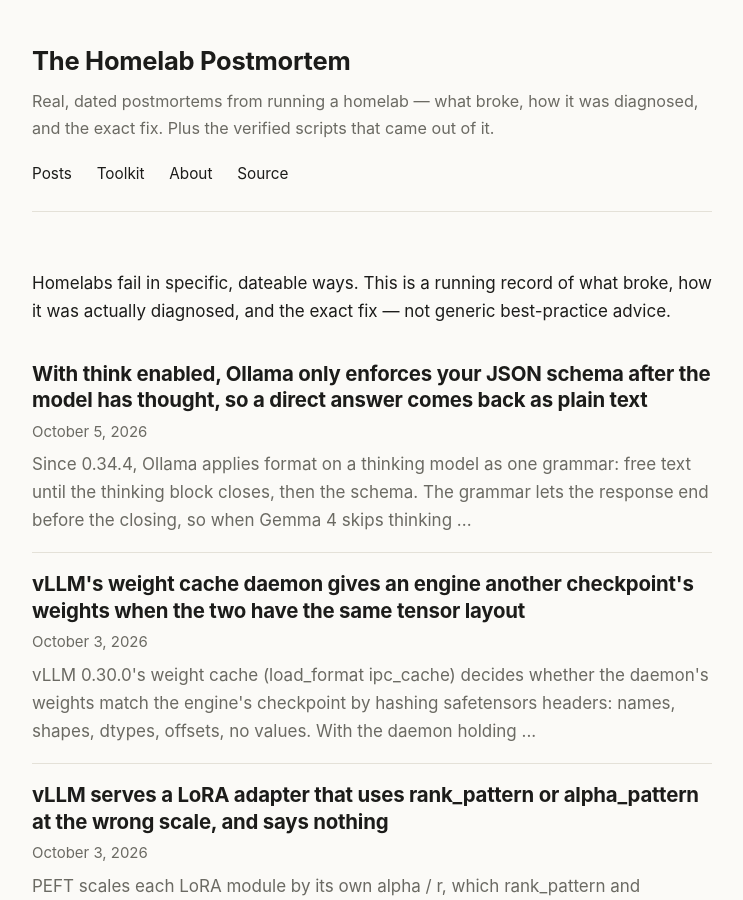
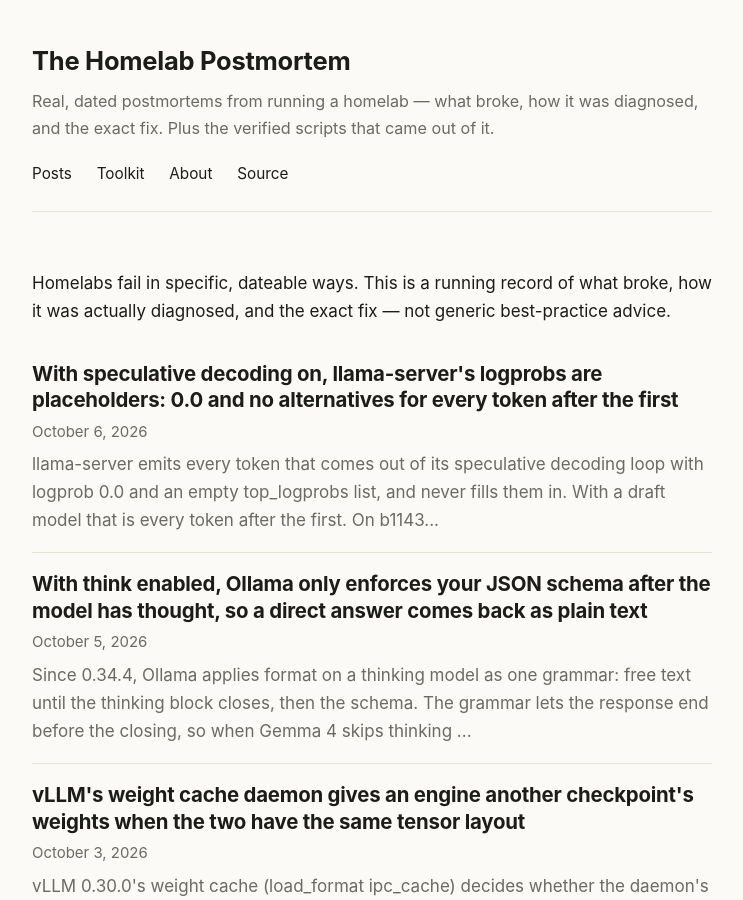
Before and after one commit to mitoyosh/homelab-postmortem, a Jekyll site: the page built from index.html, in a window 1280 px wide and 900 px high. Shown: the whole window, without its empty margins (268-1011 px from the left). Built offline with Jekyll 4.4.1, drawn with Linux system fonts in a browser that asks for light colours; some of the changed lines change nothing that is shown.

Commit message:
Post: llama-server returns placeholder logprobs under speculative decoding

````diff
--- a/_config.yml
+++ b/_config.yml
@@ -46,7 +46,7 @@
     title: "Local LLM artifacts"
     price: "$5"
     question: "Is the model, adapter, or build you just installed the thing it says it is?"
-    detail: "Sixteen checks. An Ollama quantisation that pulls and runs and returns no working code, a LoRA adapter accepted and applied to zero layers, a build that reports a commit hash from a repository it has never heard of, a response_format the server accepts and then ignores, a previous_response_id that is accepted and dropped, a tool parameter the gemma4 renderer never shows the model, an embedding batch whose positions the library reads past the end of, a prompt cache whose \"no limit\" setting keeps less than the default, and a decision model whose confidence is sharpened tenfold by a temperature its own library clamps at load time, a VRAM reservation Ollama prints in its log and never passes to the runner that places the layers, model sampling settings the OpenAI-compatible API quietly replaces with 1.0, an end-of-generation token chosen by its spelling that stops a model mid-sentence with a normal finish, a sleep mode that loses or crashes on a request arriving just before it sleeps, a JSON schema whose keys come back alphabetised so the model fills the wrong fields, a JSON schema a thinking model escapes whenever it answers without thinking, and a LoRA adapter whose per-module scaling vLLM drops without a word."
+    detail: "Seventeen checks. An Ollama quantisation that pulls and runs and returns no working code, a LoRA adapter accepted and applied to zero layers, a build that reports a commit hash from a repository it has never heard of, a response_format the server accepts and then ignores, a previous_response_id that is accepted and dropped, a tool parameter the gemma4 renderer never shows the model, an embedding batch whose positions the library reads past the end of, a prompt cache whose \"no limit\" setting keeps less than the default, and a decision model whose confidence is sharpened tenfold by a temperature its own library clamps at load time, a VRAM reservation Ollama prints in its log and never passes to the runner that places the layers, model sampling settings the OpenAI-compatible API quietly replaces with 1.0, an end-of-generation token chosen by its spelling that stops a model mid-sentence with a normal finish, a sleep mode that loses or crashes on a request arriving just before it sleeps, a JSON schema whose keys come back alphabetised so the model fills the wrong fields, a JSON schema a thinking model escapes whenever it answers without thinking, logprobs that speculative decoding fills with certainty, and a LoRA adapter whose per-module scaling vLLM drops without a word."
     buy_url: "https://buy.stripe.com/cNiaEWb7C0yge8rcT65Vu07"
 
 baseurl: ""
--- a/_posts/2026-09-26-laya-onnx-port-skips-the-temperature-clamp.md
+++ b/_posts/2026-09-26-laya-onnx-port-skips-the-temperature-clamp.md
@@ -122,3 +122,5 @@
 **A fix applied when data is loaded only fixes the loader.** laya's clamp is correct and it shipped quickly, but it lives in the code path that reads the file, and the file still says 0.1006. Every other reader of that file — an exporter, a port to another runtime, a script that inspects the config — gets the old behaviour with no warning, because the warning is also in the loader. When you are downstream of a fix, check which of the two it changed, and if it was the loader, find out whether you use that loader. The same pattern — the value in the file is not the value in effect — made [`--cache-ram -1` mean something other than its label](https://homelabpostmortem.com/2026/09/24/llama-server-cache-ram-minus-one-is-not-no-limit/); there the translation happened in the server, and anyone reading the flag's help text got the wrong idea.
 
 **Test the number you act on, not the answer.** A decision model's pitch is the probability. A test suite that checks only the argmax will pass through any calibration bug, including this one — every answer here was identical across all three arms.
+
+The same goes for the instrument that reads the number. With speculative decoding on, [llama-server's logprobs are placeholders](https://homelabpostmortem.com/2026/10/06/llama-server-speculative-decoding-returns-placeholder-logprobs/) that say every token was certain, while the text stays normal.
--- /dev/null
+++ b/_posts/2026-10-06-llama-server-speculative-decoding-returns-placeholder-logprobs.md
@@ -0,0 +1,130 @@
+---
+title: "With speculative decoding on, llama-server's logprobs are placeholders: 0.0 and no alternatives for every token after the first"
+date: 2026-10-06
+excerpt: "llama-server emits every token that comes out of its speculative decoding loop with logprob 0.0 and an empty top_logprobs list, and never fills them in. With a draft model that is every token after the first. On b11430, mean logprob over 64-token samples went from -0.48 without speculation to -0.0011 with it, while the generated text looked normal. The server's sampled tokens kept the right distribution; the llama-speculative example did not."
+devto_title: "llama-server's logprobs are placeholders when speculative decoding is on"
+devto_tags: llamacpp, llm, selfhosted, ai
+---
+
+**TL;DR**: When `llama-server` runs with speculative decoding (a draft model with `-md`, MTP, or one of the n-gram types), every token that comes out of the speculative loop is sent with `logprob: 0.0` and an empty `top_logprobs` list. The code sets the probability to 1.0 with the comment `// set later` and never sets it. With a draft model that is every token after the first. On b11430, the current release, the mean logprob of 64-token samples at temperature 1 was -0.48 without speculation and -0.0011 with it. The generated text looked normal, and nothing in the response or the log says the numbers are fill-ins. There is no per-request switch: the request fields that used to tune speculation are compiled out and ignored. Send logprob requests to an instance started without speculation. The tokens themselves are fine: on a small fixture, the server's speculative output had the same next-token distribution as plain sampling. The `llama-speculative` example program did not. The toolkit's `check-spec-logprobs.sh` checks a running server. Upstream: [ggml-org/llama.cpp#27972](https://github.com/ggml-org/llama.cpp/issues/27972) and [#29975](https://github.com/ggml-org/llama.cpp/issues/29975).
+
+## The symptom
+
+Debian 13 LXC, CPU only, llama.cpp b11430 from the release tarball (the current release, SHA-256 matching the release digest), `gemma-3-1b-it-Q4_K_M`. A draft model normally has to be smaller than the target to save time; using the same file as its own draft is enough to put every token through the speculative path, and needs no extra download. The request is the one from the report:
+
+```bash
+curl -s http://127.0.0.1:8080/v1/chat/completions -H 'Content-Type: application/json' -d '{
+  "messages": [{"role": "user", "content": "Explain how a CPU branch predictor works."}],
+  "max_tokens": 24, "temperature": 1.0, "seed": 1, "logprobs": true, "top_logprobs": 3}'
+```
+
+Without speculation:
+
+```
+'Okay'    logprob=-0.00813608   top_logprobs=3
+','       logprob=0             top_logprobs=3
+' let'    logprob=-2.38419e-07  top_logprobs=3
+'’'       logprob=-2.60903      top_logprobs=3
+'s'       logprob=0             top_logprobs=3
+' break'  logprob=-0.0479959    top_logprobs=3
+```
+
+Same server started with `-md gemma-3-1b-it-Q4_K_M.gguf --spec-type draft-simple`:
+
+```
+'Okay'    logprob=-0.00813608   top_logprobs=3
+','       logprob=0             top_logprobs=0
+' let'    logprob=0             top_logprobs=0
+"'"       logprob=0             top_logprobs=0
+'s'       logprob=0             top_logprobs=0
+' break'  logprob=0             top_logprobs=0
+```
+
+All 23 tokens after the first came back as 0 with no alternatives, at temperature 0 and at 1, on `/v1/chat/completions` and on the native `/completion` with `n_probs`. With `post_sampling_probs: true` the native endpoint reported `prob: 1.0` and an empty `top_probs` for every token after the first; the unspeculated run gave `What` 0.048, for example.
+
+The effect on anything that aggregates logprobs is not subtle. Five seeds, 64 tokens each, "Write a short story about a lighthouse keeper." at temperature 1:
+
+```
+no speculation    -0.5158 -0.6775 -0.3832 -0.3360 -0.4898   mean -0.4805
+draft model       -0.0055 -0.0    -0.0    -0.0    -0.0      mean -0.0011
+```
+
+The report saw the same shape on a Vulkan iGPU with Gemma 4 26B and an MTP drafter: a mean of -0.00107 with MTP against -0.38244 without, measured while trying to find out whether MTP changes the output. b10703, from August and before #27694, gave the same placeholders on the same probes.
+
+## Why it's easy to miss
+
+The fields are all there. `logprob` is a number, `top_logprobs` is a list, and the response validates against any schema you have for it.
+
+A logprob of exactly 0 is not suspicious either. In the run without speculation above, `,` and `s` came back as 0 with three alternatives: a 1B model is that certain of them. So you can't spot the placeholders by looking for zeros. The giveaway is the empty `top_logprobs` on a request that asked for three.
+
+The text looks normal, so nothing seems wrong to anyone reading the output. And the server's own description doesn't help: `/props` reported `"speculative.types": "none"` in its default generation settings on servers started with `-md` and with `--spec-type ngram-mod`. `/slots` is the place that is right: `"speculative": true`.
+
+With the n-gram types it is patchier still. Those only draft when the recent text repeats, so a single response mixes real values and placeholders. On a prompt asking the model to copy a repeated sentence, `--spec-type ngram-mod` with its default settings left 27 of the 30 tokens after the first correct and 3 as placeholders. With a shorter match length it was 26 placeholders out of 30.
+
+## What's really going on
+
+`tools/server/server-context.cpp` at b11430 has two places that emit a generated token. The normal one:
+
+```cpp
+result.prob         = 1.0f; // TODO: set it here instead of doing inside populate_token_probs
+
+if (slot.task->params.sampling.n_probs > 0) {
+    populate_token_probs(slot, result, slot.task->params.post_sampling_probs, params_base.special, tok_idx);
+}
+```
+
+and the one after the target has verified a draft, which loops over the accepted tokens plus the one the target sampled itself:
+
+```cpp
+for (size_t i = 0; i < ids.size(); ++i) {
+    completion_token_output result;
+
+    result.tok          = ids[i];
+    result.text_to_send = common_token_to_piece(slot.ctx_tgt, result.tok, accept_special_token(slot, result.tok));
+    result.prob         = 1.0f; // set later
+
+    // TODO: set result.probs
+```
+
+Nothing sets it later. `populate_token_probs` is called in one place, the normal path. The first token of a response always comes from the normal path, because there is nothing to draft from yet, which is why it alone has real values. After that, with a draft model, every step goes through the speculative loop. That includes steps where the target rejected the whole draft: on a two-token native request the draft got 0 of 3 accepted, and the second token, sampled by the target itself, still came back empty.
+
+## Does speculation change the tokens too?
+
+If the logprobs are wrong, the obvious next question is whether the output is. Speculative decoding is meant to be lossless: the target's verification should leave the distribution of sampled tokens exactly as if there were no draft. [#27694](https://github.com/ggml-org/llama.cpp/pull/27694), merged on 2026-10-02 and in b11430, made the server verify draft-simple and MTP drafts by rejection sampling at temperature above 0, and its description says the output distribution is preserved exactly.
+
+[#29975](https://github.com/ggml-org/llama.cpp/issues/29975) reports that the `llama-speculative` example program does not preserve it, and ships a fixture to show it: two 24 KB GGUFs with an eight-letter vocabulary, a target and a noised copy as draft. After the prompt `bcdbc` and a first generated `f`, the target's own top-3 distribution for the next token is `e` 0.345, `g` 0.452, `h` 0.203. The archive's SHA-256 matched the one in the issue. Built from source at b11430 and run over seeds 1 to 1000 with the report's script:
+
+```
+seeds 1..1000; runs with first token 'f' (5): 820
+  next token 4 ('e'): 1.000   target: 0.345
+  next token 6 ('g'): 0.000   target: 0.452
+  next token 7 ('h'): 0.000   target: 0.203
+```
+
+The report doesn't test the server. The same fixture through `llama-server` from the same build, same sampler settings (top-k 3, temperature 1), 1000 seeds, with and without `-md draft.gguf`:
+
+```
+no speculation    first token 'f': 840   next e 0.330  g 0.452  h 0.218
+draft model       first token 'f': 840   next e 0.330  g 0.452  h 0.218   (2470 drafted, 884 accepted)
+```
+
+Both match the target distribution within sampling error (one standard deviation is about 0.016 at 840 samples). So the server's speculative path does what #27694 says: it changes which tokens it reports probabilities for, but not which tokens it picks. The example program, a natural place to look when learning how speculative decoding works or benchmarking it, always picks `e`. The report points at two lines: the example takes the draft's top candidate instead of the one it sampled, and on rejection it subtracts the two distributions position by position after sorting both, which pairs up different tokens when top-k leaves different sets. Those reasons are the report's; only the output above was measured here.
+
+## The fix
+
+There is no way to turn speculation off for one request. The server used to accept `speculative.n_max` and related fields per request; on b11430 they are inside an `#if 0` block in `tools/server/server-schema.cpp` ("we disable speculative parameter adjustments for now"), and unknown fields are ignored. Sending `"speculative.n_max": 0` or `1` changed nothing: the same 17 tokens were drafted and the same 23 placeholders came back.
+
+So:
+
+- **Send requests that need logprobs to a server started without `-md` / `--spec-type`.** The unspeculated runs above returned real values on every token. If you want speculation for everything else, that means a second instance.
+- **Check `/slots`, not `/props`, to see whether a server speculates.** `curl -s localhost:8080/slots | jq '.[].speculative'`.
+- **Treat an empty `top_logprobs` on a request that asked for alternatives as a missing value, not a certain one.** If you can't change the server, at least don't average over those tokens.
+- If you benchmark distributions, use `llama-server` rather than `llama-speculative` until #29975 is fixed.
+
+## The generalisable habit
+
+When a measurement comes back too good, check the instrument before the thing you are measuring. The reporter's numbers said MTP made a model almost perfectly certain at temperature 1, which is physically implausible, and that is what made them look at the logprobs instead of the model. A cheap way to do that is to run the same measurement under a condition you know must differ, here with and without the draft, and see whether the instrument can tell them apart. Here it did, and the whole difference was the instrument's.
+
+The second check is the one people skip: when an optimisation is meant to be invisible, test that it is, with something small enough to count. Two 24 KB models and 1000 seeds were enough to show that the server's speculation leaves the distribution alone and the example's doesn't.
+
+The toolkit's `check-spec-logprobs.sh` reads `/slots`, sends one logprob request, and reports whether the tokens after the first came back with alternatives.
--- a/toolkit/index.md
+++ b/toolkit/index.md
@@ -88,6 +88,11 @@
   with `think: true` and a JSON schema, and reports how many replies skipped
   thinking and came back outside the schema. From
   [With think enabled, Ollama only enforces your JSON schema after the model has thought]({{ '/2026/10/05/ollama-thinking-model-skips-your-json-schema-when-it-answers-directly/' | relative_url }}).
+- **`check-spec-logprobs.sh`** — reads `/slots` and sends one logprob request
+  to a llama-server, and reports whether the tokens after the first came back
+  with real alternatives or as speculative-decoding placeholders (logprob 0, no
+  alternatives). From
+  [With speculative decoding on, llama-server's logprobs are placeholders]({{ '/2026/10/06/llama-server-speculative-decoding-returns-placeholder-logprobs/' | relative_url }}).
 - **`check-lora-patterns.py`** — reads LoRA `adapter_config.json` files and
   lists the modules whose `rank_pattern` / `alpha_pattern` give them a scale
   vLLM won't apply, with the factor to fold into `lora_B`. From
````
Also changed, not shown: assets/covers/2026-10-06-llama-server-speculative-decoding-returns-placeholder-logprobs.png (added).
